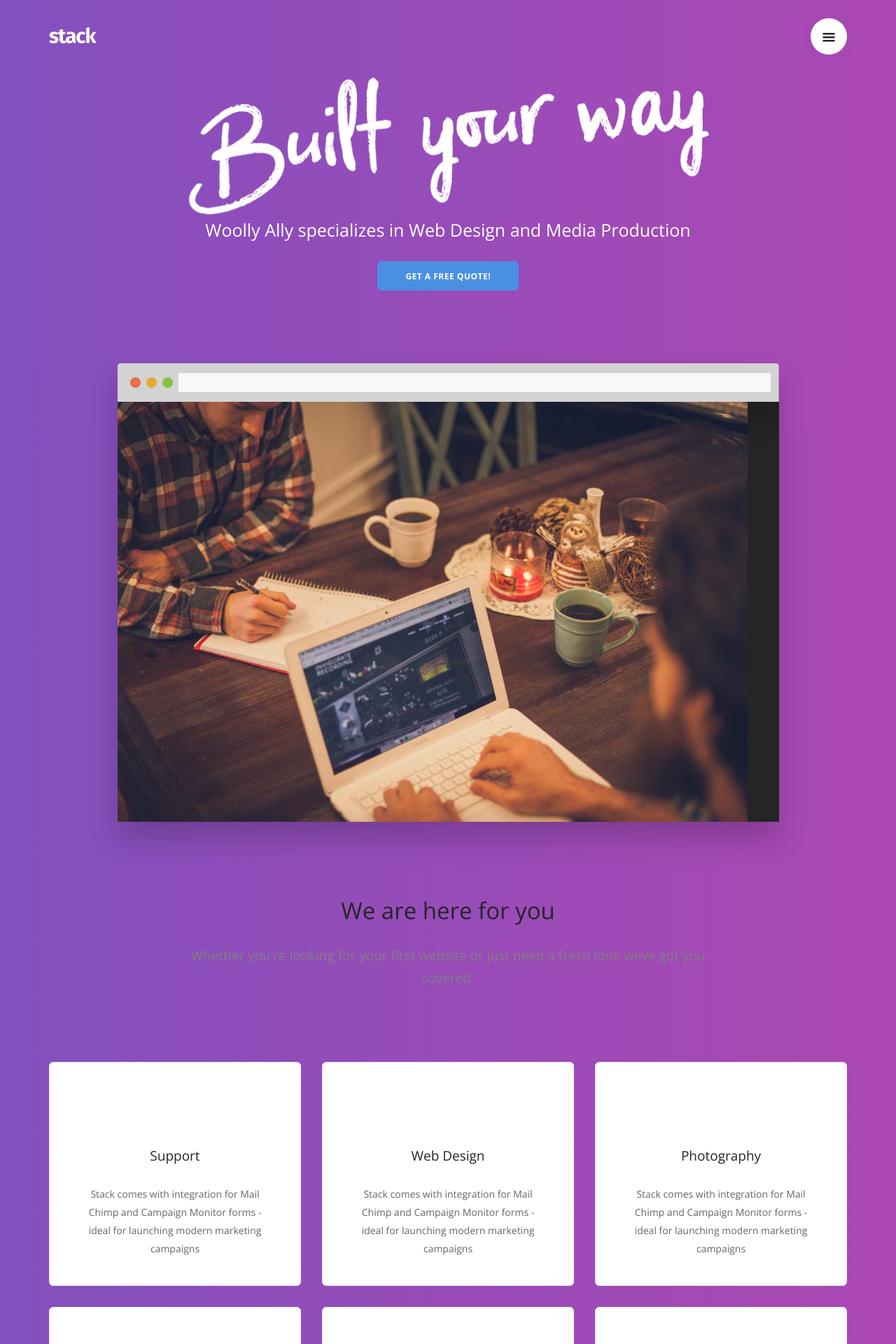
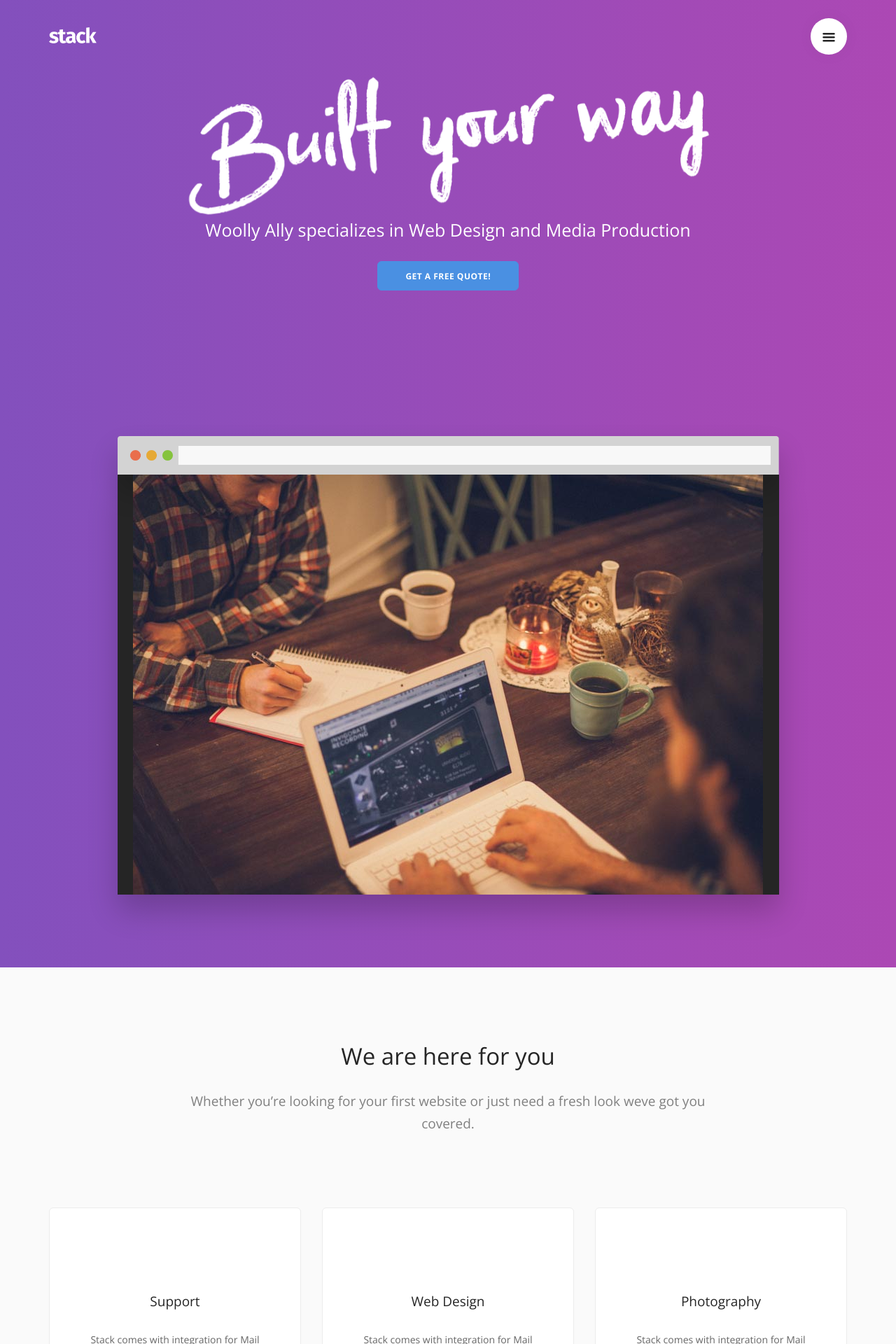
Before and after one commit to WoollyAlly/WoollyAllyTest, a Jekyll site: the page built from index.html, in a window 1280 px wide. Shown: the top 1920 px of the page at 70% size. Built offline with Jekyll 4.4.1, drawn with Linux system fonts in a browser that asks for light colours; some web fonts are replaced.

Commit message:
Updated '_includes/home.html' via CloudCannon

```diff
--- a/_includes/home.html
+++ b/_includes/home.html
@@ -16,7 +16,7 @@
     </div>
     <!--end of container-->
 </section>
-<sectionclass="imagebg text-center" data-gradient-bg="#4876BD,#5448BD,#8F48BD,#BD48B1">
+<section class="imagebg text-center" data-gradient-bg="#4876BD,#5448BD,#8F48BD,#BD48B1">
     <div class="container">
         <div class="row">
             <div class="col-sm-12 col-md-10 col-md-offset-1 animated bounceInUp">
```
